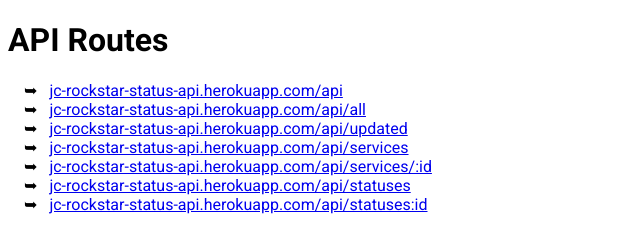
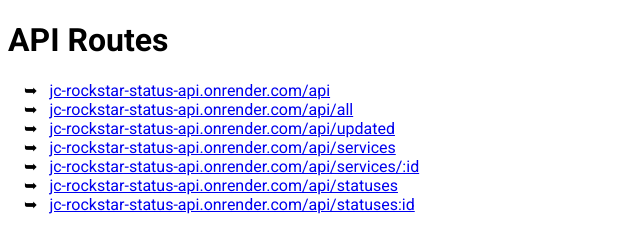
Before and after one commit to jonoman55/rockstar-status-api, a website: page public/index.html in a window 1280 px wide. Shown: the whole page, without its empty margins (0-640 px from the left). Drawn offline with Linux system fonts and the light colour scheme.

Commit message:
heroku replaced with render

```diff
--- a/public/index.html
+++ b/public/index.html
@@ -23,38 +23,38 @@
       <h1>API Routes</h1>
       <ul>
         <li>
-          <a href="https://jc-rockstar-status-api.herokuapp.com/api" target="_blank" rel="noreferrer">
-            jc-rockstar-status-api.herokuapp.com/api
+          <a href="https://jc-rockstar-status-api.onrender.com/api" target="_blank" rel="noreferrer">
+            jc-rockstar-status-api.onrender.com/api
           </a>
         </li>
         <li>
-          <a href="https://jc-rockstar-status-api.herokuapp.com/api/all" target="_blank" rel="noreferrer">
-            jc-rockstar-status-api.herokuapp.com/api/all
+          <a href="https://jc-rockstar-status-api.onrender.com/api/all" target="_blank" rel="noreferrer">
+            jc-rockstar-status-api.onrender.com/api/all
           </a>
         </li>
         <li>
-          <a href="https://jc-rockstar-status-api.herokuapp.com/api/updated" target="_blank" rel="noreferrer">
-            jc-rockstar-status-api.herokuapp.com/api/updated
+          <a href="https://jc-rockstar-status-api.onrender.com/api/updated" target="_blank" rel="noreferrer">
+            jc-rockstar-status-api.onrender.com/api/updated
           </a>
         </li>
         <li>
-          <a href="https://jc-rockstar-status-api.herokuapp.com/api/services" target="_blank" rel="noreferrer">
-            jc-rockstar-status-api.herokuapp.com/api/services
+          <a href="https://jc-rockstar-status-api.onrender.com/api/services" target="_blank" rel="noreferrer">
+            jc-rockstar-status-api.onrender.com/api/services
           </a>
         </li>
         <li>
-          <a href="https://jc-rockstar-status-api.herokuapp.com/api/services/1" target="_blank" rel="noreferrer">
-            jc-rockstar-status-api.herokuapp.com/api/services/:id
+          <a href="https://jc-rockstar-status-api.onrender.com/api/services/1" target="_blank" rel="noreferrer">
+            jc-rockstar-status-api.onrender.com/api/services/:id
           </a>
         </li>
         <li>
-          <a href="https://jc-rockstar-status-api.herokuapp.com/api/statuses" target="_blank" rel="noreferrer">
-            jc-rockstar-status-api.herokuapp.com/api/statuses
+          <a href="https://jc-rockstar-status-api.onrender.com/api/statuses" target="_blank" rel="noreferrer">
+            jc-rockstar-status-api.onrender.com/api/statuses
           </a>
         </li>
         <li>
-          <a href="https://jc-rockstar-status-api.herokuapp.com/api/statuses/1" target="_blank" rel="noreferrer">
-            jc-rockstar-status-api.herokuapp.com/api/statuses:id
+          <a href="https://jc-rockstar-status-api.onrender.com/api/statuses/1" target="_blank" rel="noreferrer">
+            jc-rockstar-status-api.onrender.com/api/statuses:id
           </a>
         </li>
       </ul>
```
